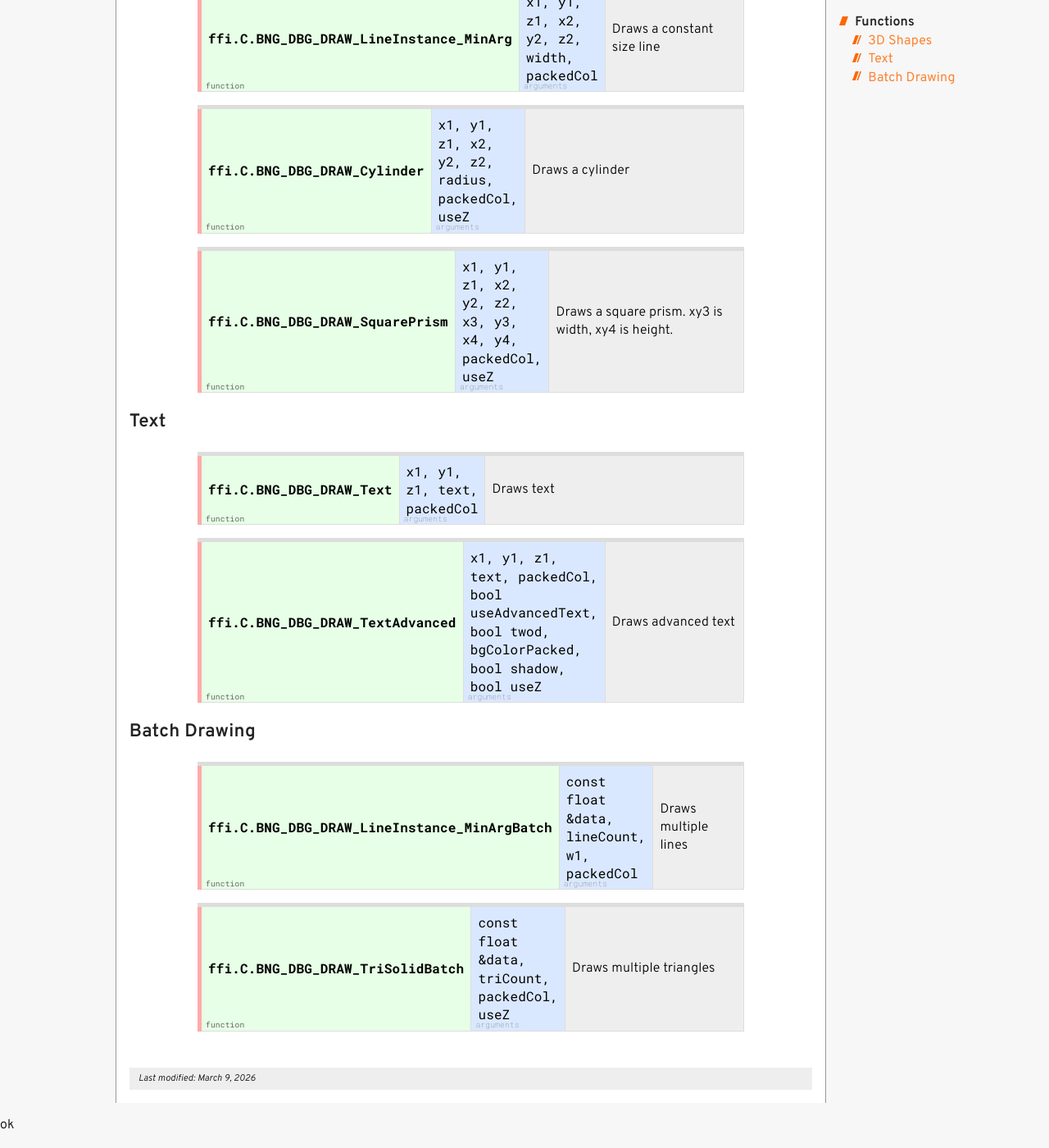
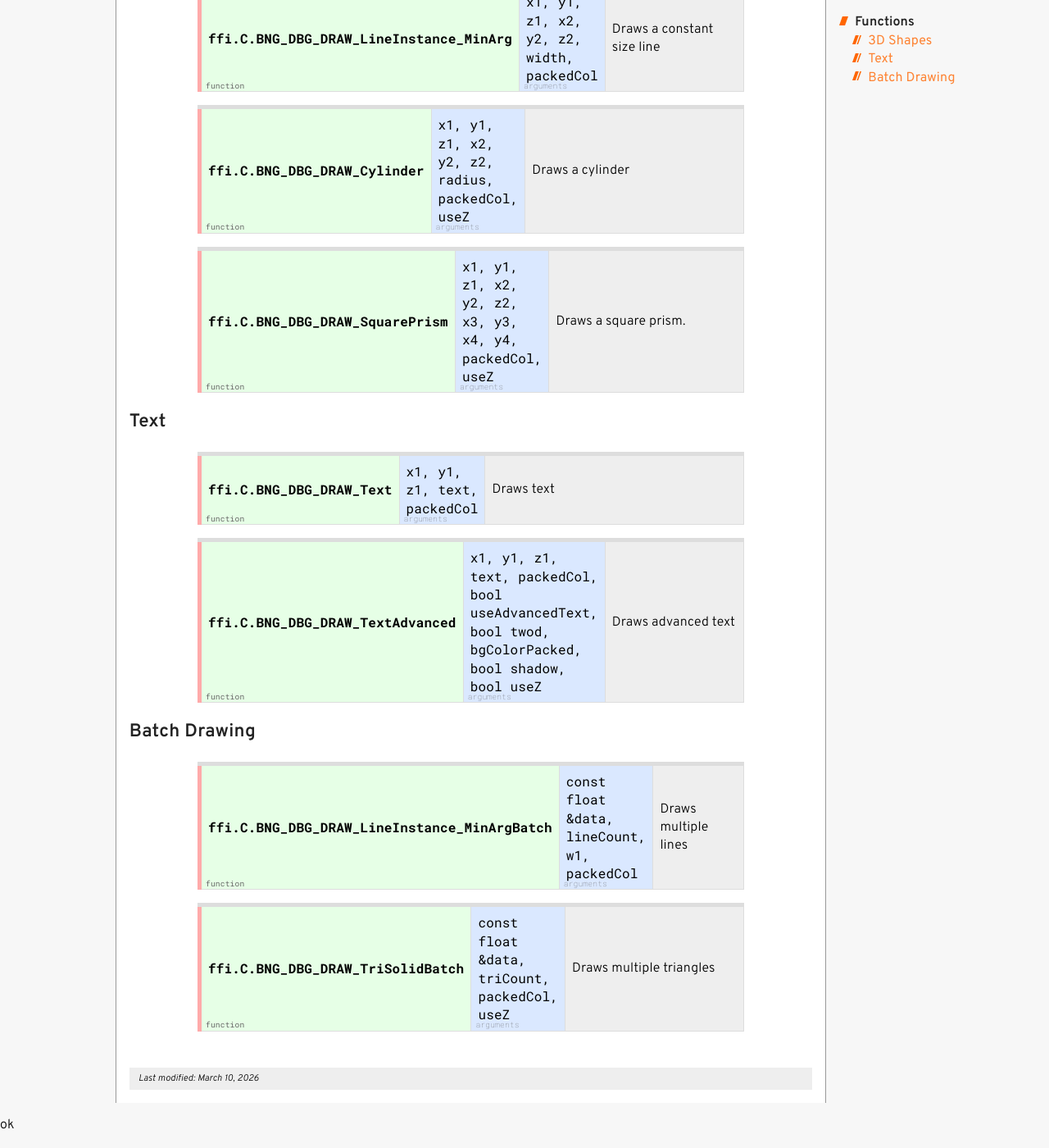
Before and after one commit to E32k/e32k.github.io, a Jekyll site: the page built from beamng/lua/common/BNG_DBG_DRAW.md, in a window 1280 px wide and 1400 px high, scrolled down 1011 px. Shown: the whole window at 82% size. Built offline with Jekyll 4.4.1, drawn with Linux system fonts in a browser that asks for light colours.

Commit message:
removed an error

```diff
--- a/beamng/lua/common/BNG_DBG_DRAW.md
+++ b/beamng/lua/common/BNG_DBG_DRAW.md
@@ -1,7 +1,7 @@
 ---
 title: BNG_DBG_DRAW - GELUA
 layout: default
-date: 2026-03-09
+date: 2026-03-10
 ---
 
 # BNG_DBG_DRAW
@@ -49,7 +49,7 @@ If useZ, then the item is always drawn on top.
 <table class="api"><tr>
   <th class="func">ffi.C.BNG_DBG_DRAW_SquarePrism</th>
   <td class="args">x1, y1, z1, x2, y2, z2, x3, y3, x4, y4, packedCol, useZ</td>
-  <td class="desc">Draws a square prism. xy3 is width, xy4 is height.</td>
+  <td class="desc">Draws a square prism.</td>
 </tr></table>
 
 ### Text
```
